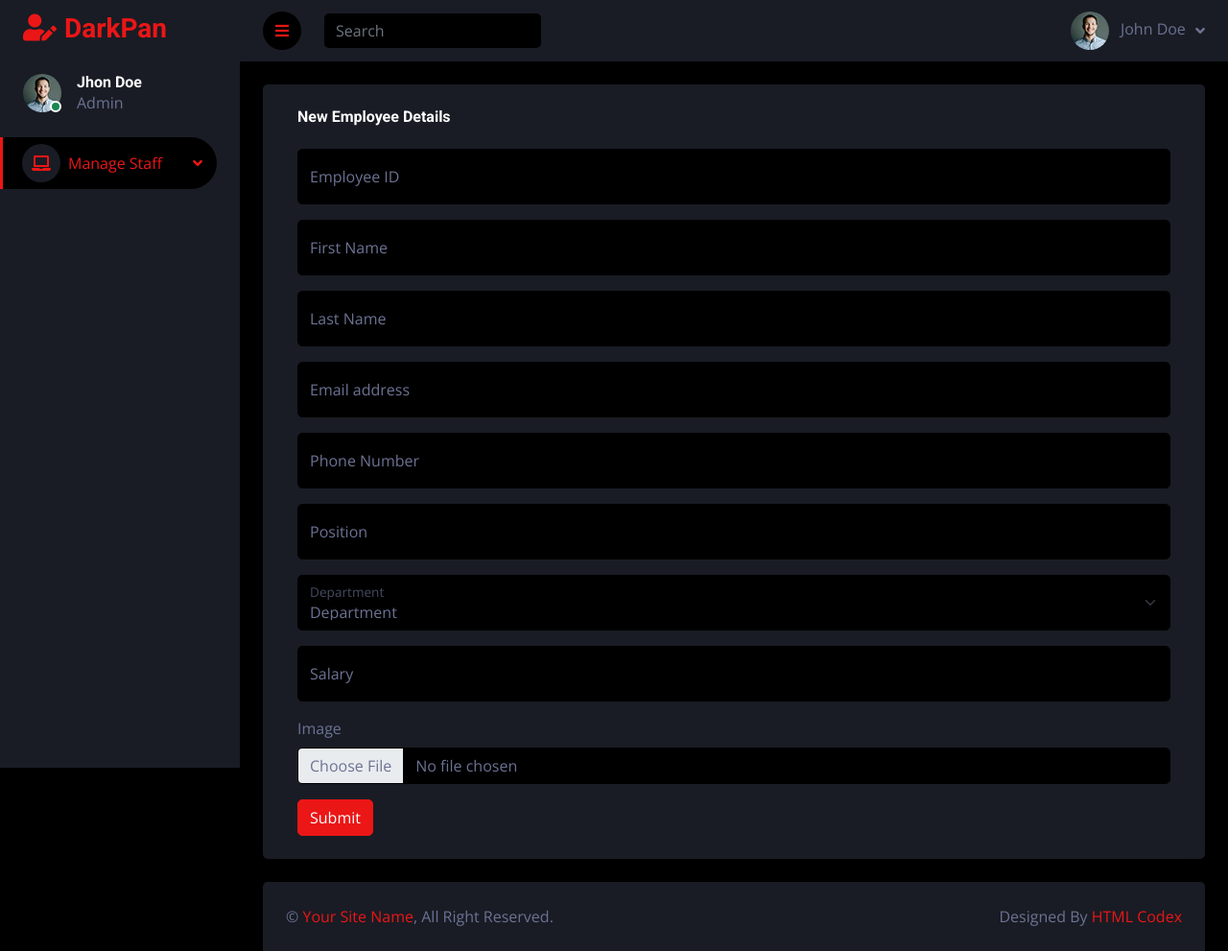
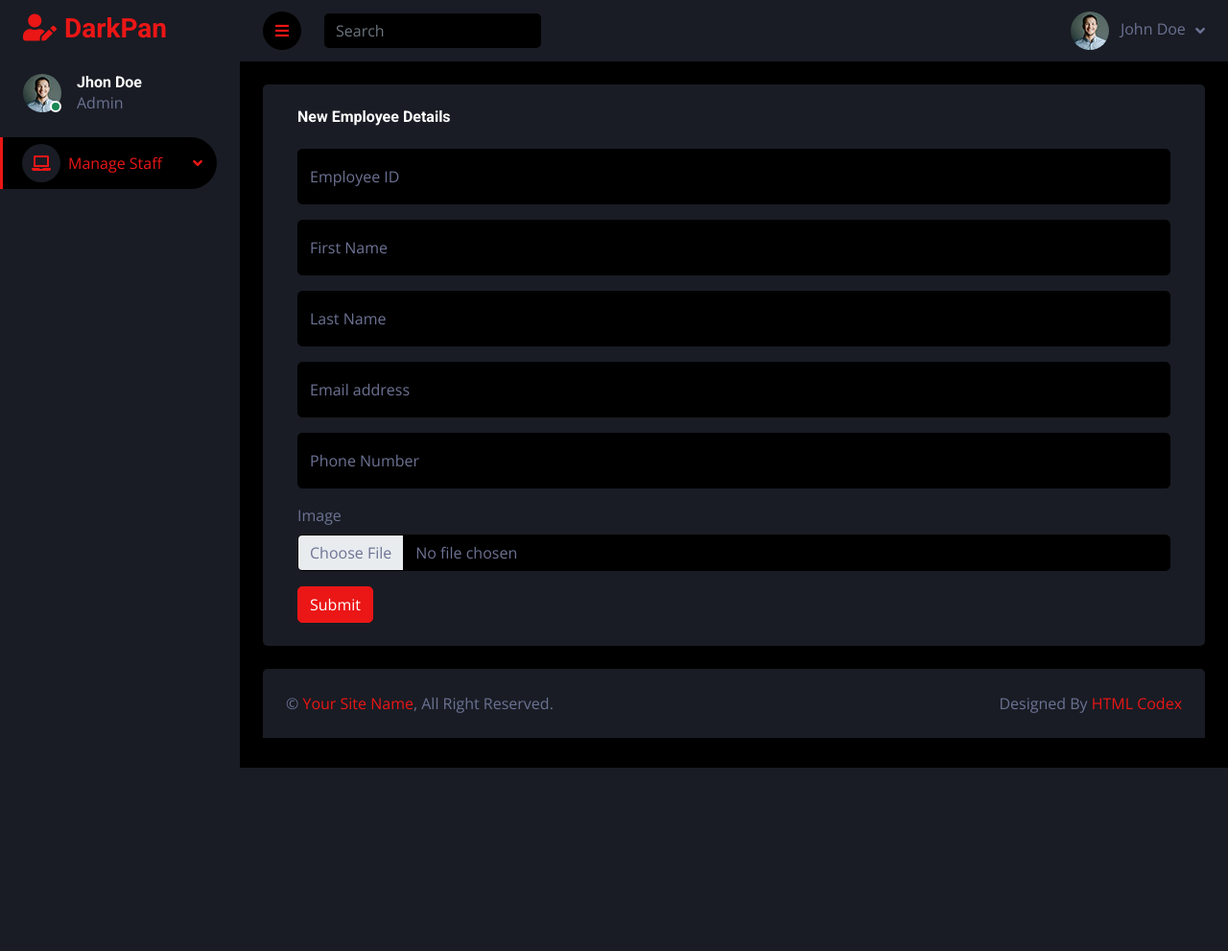
Before and after one commit to jangjue/aws-main, a Flask app: page /addemp/ in a window 1280 px wide. Shown: the whole page at 96% size. After the commit the page ends 800 px from the top, so only its background shows below. Run offline with Flask 2, Linux system fonts and the light colour scheme; some libraries are stand-ins or nearby versions.

Commit message:
clean editemp and addemp

```diff
--- a/templates/addEmployee.html
+++ b/templates/addEmployee.html
@@ -155,26 +155,6 @@
                                     placeholder="000-0000000">
                                 <label for="floatingPhone">Phone Number</label>
                             </div>
-                            <div class="form-floating mb-3">
-                                <input type="text" class="form-control" name="position" id="floatingPosition"
-                                    placeholder="Manager">
-                                <label for="floatingPosition">Position</label>
-                            </div>
-                            <div class="form-floating mb-3">
-                                <select class="form-select" name="department" id="floatingDepartment"
-                                    aria-label="Floating label select example">
-                                    <option selected>Department</option>
-                                    <option value="IT">IT</option>
-                                    <option value="Sales">Sales</option>
-                                    <option value="Marketing">Marketing</option>
-                                </select>
-                                <label for="floatingDepartment">Department</label>
-                            </div>
-                            <div class="form-floating mb-3">
-                                <input type="number" class="form-control" name="salary" id="floatingSalary"
-                                    placeholder="0000">
-                                <label for="floatingPosition">Salary</label>
-                            </div>
                             <div class="mb-3">
                                 <label for="formFile" class="form-label">Image</label>
                                 <input class="form-control bg-dark" type="file" name="emp_image_file" id="formFile">
```
Also changed, not shown: templates/editEmployee.html (+0 -22 lines).
